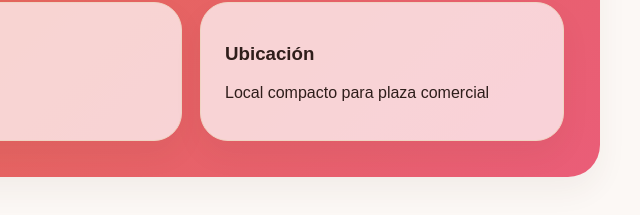
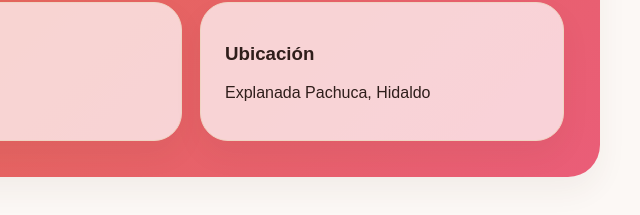
Before and after one commit to pepemejia/kfresita, a plain HTML site: page index.html in a window 1280 px wide. Shown: the part 7591-7806 px from the top of the page, 640-1280 px from the left. Drawn offline with nearby package versions, Linux system fonts and the light colour scheme; no server answers.

Commit message:
Update index.html

```diff
--- a/index.html
+++ b/index.html
@@ -280,7 +280,7 @@
 
               <article class="card">
                 <h3>Ubicación</h3>
-                <p id="contactModel"></p>
+                <p>Explanada Pachuca, Hidaldo  </p>
               </article>
             </div>
           </article>
```
